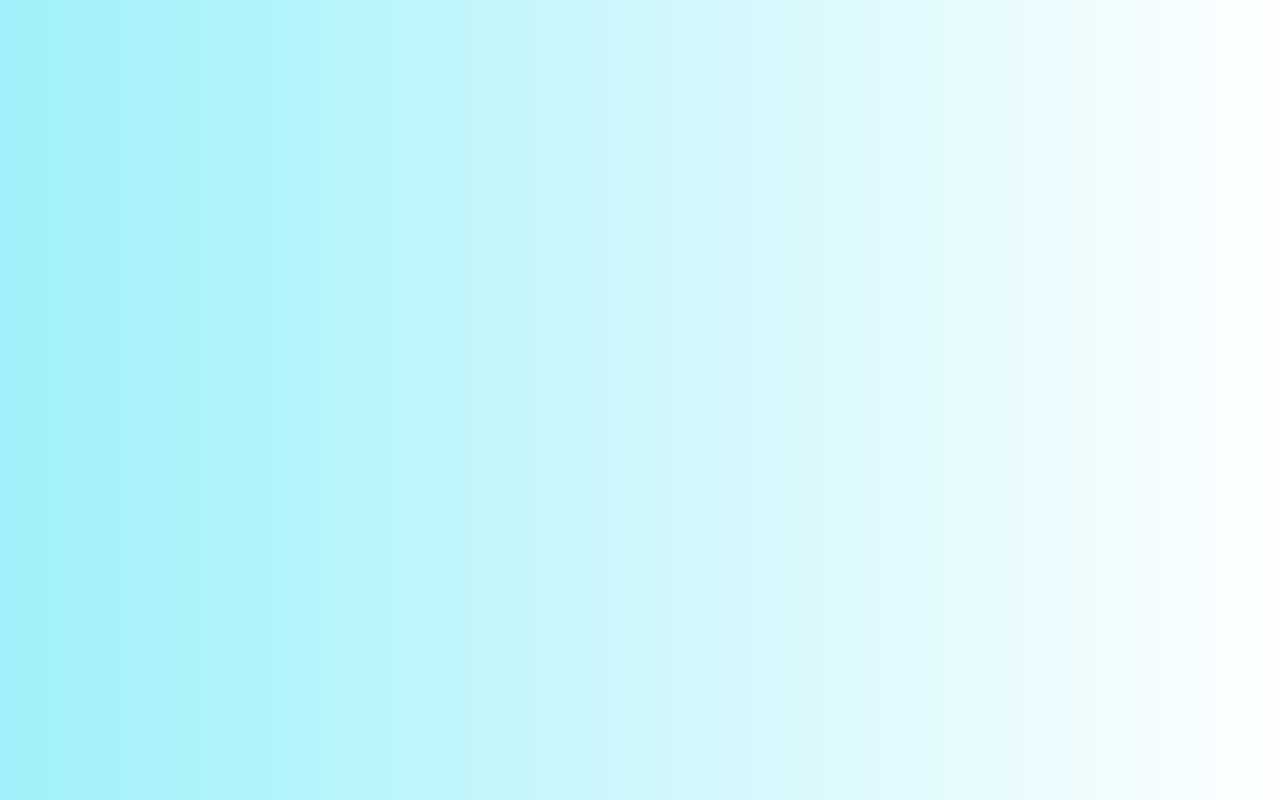
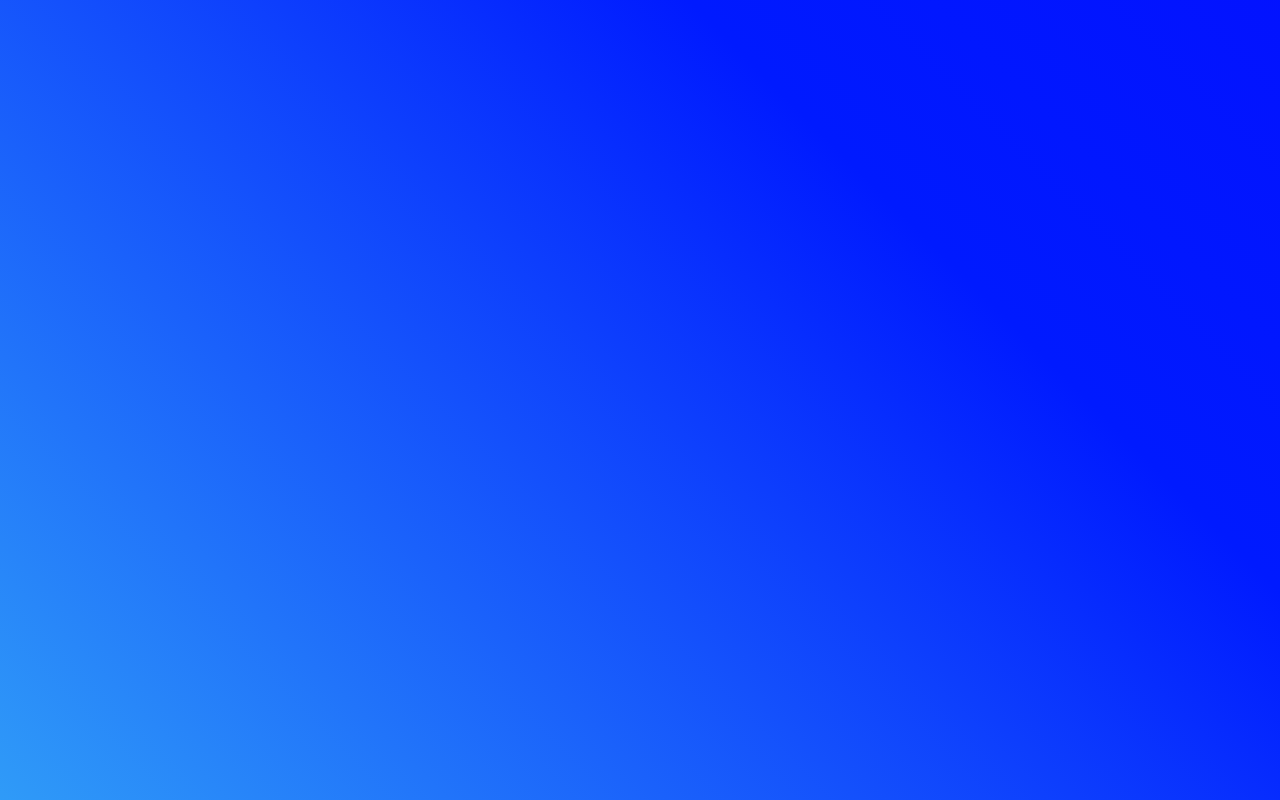
Before and after one commit to Mankifg-2/Seasons, a plain HTML site: page zima/index.html in a window 1280 px wide. Drawn offline with Linux system fonts and the light colour scheme.

Commit message:
more colors

```diff
--- a/jesen/style.css
+++ b/jesen/style.css
@@ -5,12 +5,12 @@
 }
 
 .main {
-    background: linear-gradient(45deg, var(--color1), var(--color2),var(--color3));
+    background: linear-gradient(45deg, var(--color1), var(--color2),var(--color3), #f56f42, #f55742);
     background-size: 400% 400%;
 
-    -webkit-animation: main 11s ease infinite;
-    -moz-animation: main 11s ease infinite;
-    animation: main 11s ease infinite;
+    -webkit-animation: main 10s ease infinite;
+    -moz-animation: main 10s ease infinite;
+    animation: main 10s ease infinite;
 
     position: absolute;
     top: 0;
--- a/poletje/style.css
+++ b/poletje/style.css
@@ -1,11 +1,14 @@
 :root {
-    --color1: #42f56f,;
+    --color1: #398229;
     --color2: #42f58d;
-    --color3: #42f5b3;
+    --color3: #03fa20;
+    --color4: #037e2a;
+    --color5: #03fa20;
+
 }
 
 .main {
-    background: linear-gradient(270deg, var(--color1), var(--color2),var(--color3));
+    background: linear-gradient(180deg, var(--color1), var(--color2),var(--color3),var(--color4), var(--color5));
     background-size: 400% 400%;
 
     -webkit-animation: main 11s ease infinite;
--- a/pomlad/style.css
+++ b/pomlad/style.css
@@ -1,7 +1,7 @@
 :root {
-    --color1: #72f542;
-    --color2: #98f542;
-    --color3: #bff542;
+    --color1: #e5ff00;
+    --color2: #00ff08;
+    --color3: #00ff00;
 }
 
 .main {
--- a/zima/style.css
+++ b/zima/style.css
@@ -2,15 +2,18 @@
     --color1: white;
     --color2: #42e3f5;
     --color3: #42cef5;
+    --color4: #001aff;
+    --color5: #0800ff;
+
 }
 
 .main {
-    background: linear-gradient(270deg, var(--color1), var(--color2),var(--color3));
+    background: linear-gradient(45deg, var(--color1), var(--color2),var(--color3), var(--color4), var(--color5));
     background-size: 400% 400%;
 
-    -webkit-animation: main 11s ease infinite;
-    -moz-animation: main 11s ease infinite;
-    animation: main 11s ease infinite;
+    -webkit-animation: main 15s ease infinite;
+    -moz-animation: main 15s ease infinite;
+    animation: main 15s ease infinite;
 
     position: absolute;
     top: 0;
```
